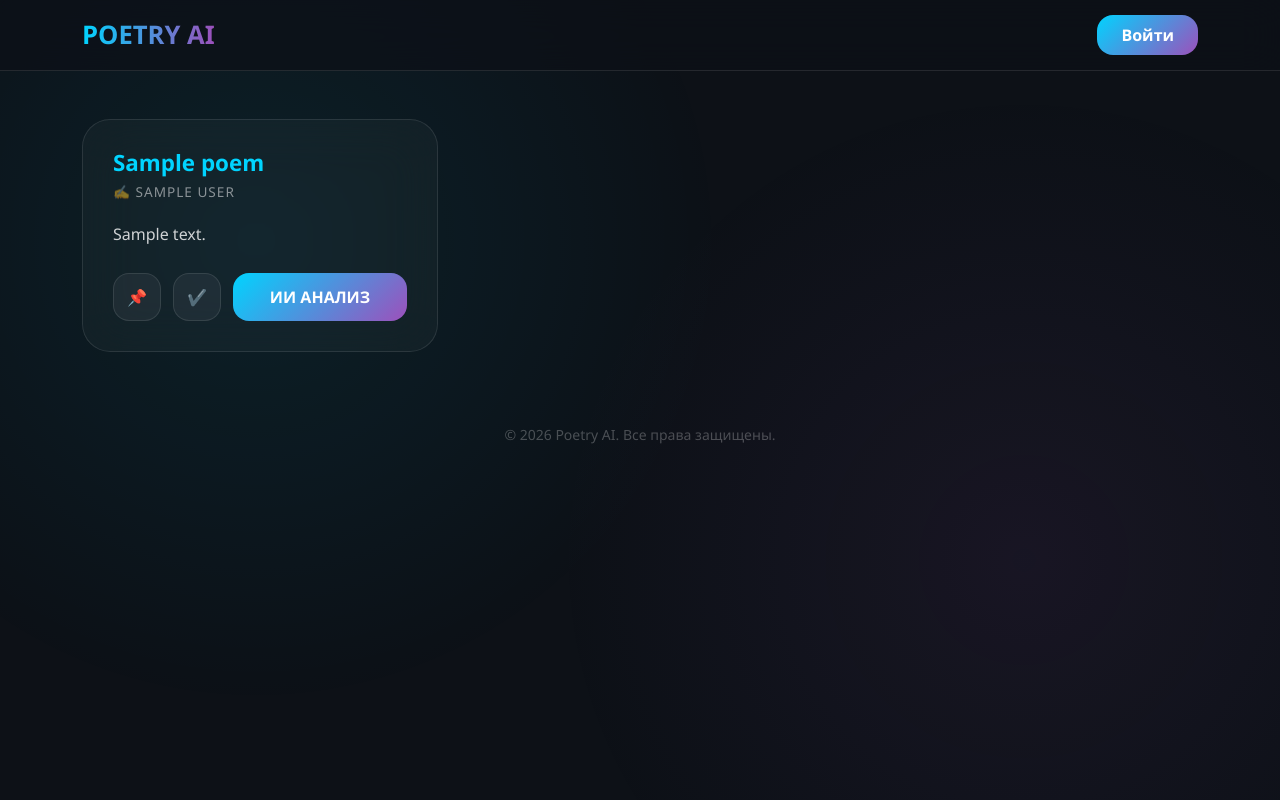
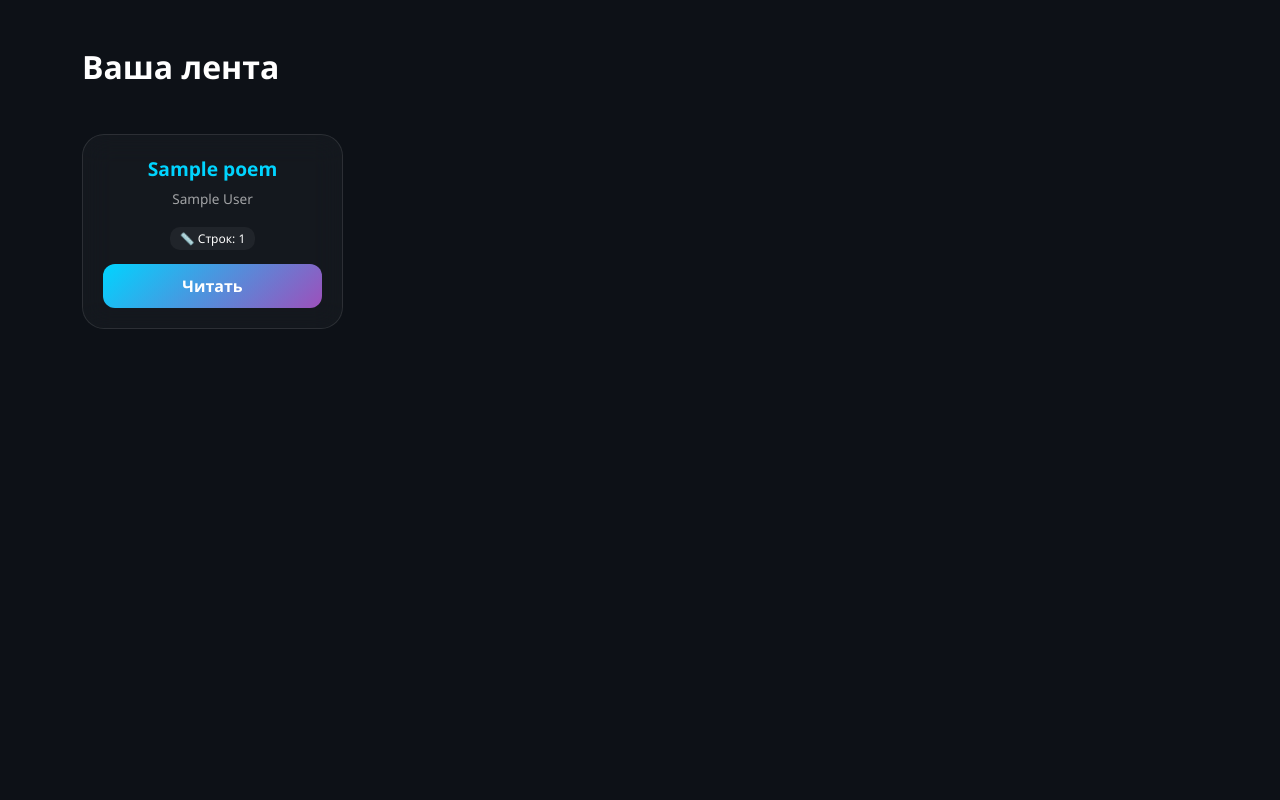
Before and after one commit to zynqff/ssalfatest, a FastAPI app: page / in a window 1280 px wide. Run offline with FastAPI, Linux system fonts and the light colour scheme; tables that the repository leaves empty hold one stand-in row (values such as "Sample post").

Commit message:
Update index.html

```diff
--- a/templates/index.html
+++ b/templates/index.html
@@ -3,225 +3,106 @@
 <head>
     <meta charset="UTF-8">
     <meta name="viewport" content="width=device-width, initial-scale=1.0">
-    <title>Poetry AI | Главная</title>
+    <title>Poetry AI | Лента</title>
     <link href="https://cdn.jsdelivr.net/npm/bootstrap@5.3.0/dist/css/bootstrap.min.css" rel="stylesheet">
     <style>
-        :root {
-            --accent: #00d4ff;
-            --secondary: #9d50bb;
-            --glass: rgba(255, 255, 255, 0.03);
-            --border: rgba(255, 255, 255, 0.1);
+        :root { --accent: #00d4ff; --secondary: #9d50bb; --glass: rgba(255, 255, 255, 0.03); }
+        body { background: #0d1117; color: white; font-family: 'Segoe UI', sans-serif; }
+
+        /* Компактная карточка */
+        .poem-card {
+            background: var(--glass);
+            backdrop-filter: blur(15px);
+            border: 1px solid rgba(255, 255, 255, 0.1);
+            border-radius: 22px;
+            padding: 20px;
+            transition: 0.3s;
+            text-align: center;
+        }
+        .poem-card:hover { transform: translateY(-5px); border-color: var(--accent); }
+
+        .poem-title { color: var(--accent); font-weight: 700; margin-bottom: 5px; font-size: 1.2rem; }
+        .poem-author { font-size: 0.85rem; opacity: 0.6; margin-bottom: 15px; }
+        .lines-count { font-size: 0.75rem; background: rgba(255,255,255,0.05); padding: 3px 10px; border-radius: 10px; }
+
+        .btn-read {
+            background: linear-gradient(135deg, var(--accent), var(--secondary));
+            border: none; color: white; width: 100%; border-radius: 12px;
+            padding: 10px; font-weight: 700; margin-top: 15px;
         }
 
-        body {
-            background: #0d1117;
-            color: white;
-            font-family: 'Segoe UI', Roboto, sans-serif;
-            min-height: 100vh;
-            margin: 0;
-            overflow-x: hidden;
-        }
-
-        /* Анимированный фон */
-        .glow-bg {
-            position: fixed;
-            top: 0; left: 0; width: 100%; height: 100%;
-            z-index: -1;
-            background:
-                radial-gradient(circle at 20% 30%, rgba(0, 212, 255, 0.08), transparent 40%),
-                radial-gradient(circle at 80% 70%, rgba(157, 80, 187, 0.08), transparent 40%);
-        }
-
-        /* Навигация */
-        .navbar-glass {
-            background: rgba(13, 17, 23, 0.7);
-            backdrop-filter: blur(20px);
-            border-bottom: 1px solid var(--border);
-            padding: 15px 0;
-            position: sticky;
-            top: 0;
-            z-index: 1000;
-        }
-
-        .brand {
-            font-weight: 800;
-            font-size: 1.6rem;
-            background: linear-gradient(to right, var(--accent), var(--secondary));
-            -webkit-background-clip: text;
-            -webkit-text-fill-color: transparent;
-            text-decoration: none;
-        }
-
-        /* Карточка стиха */
-        .poem-card {
-            background: var(--glass);
+        /* Стиль модального окна (Стекло) */
+        .modal-content {
+            background: rgba(20, 25, 35, 0.9) !important;
             backdrop-filter: blur(25px);
-            border: 1px solid var(--border);
-            border-radius: 28px;
-            padding: 30px;
-            height: 100%;
-            transition: all 0.4s cubic-bezier(0.165, 0.84, 0.44, 1);
-            display: flex;
-            flex-direction: column;
-            position: relative;
-        }
-
-        .poem-card:hover {
-            transform: translateY(-10px);
-            border-color: var(--accent);
-            box-shadow: 0 20px 40px rgba(0, 0, 0, 0.4), 0 0 20px rgba(0, 212, 255, 0.1);
-        }
-
-        .poem-title {
-            color: var(--accent);
-            font-weight: 700;
-            font-size: 1.4rem;
-            margin-bottom: 5px;
-        }
-
-        .poem-author {
-            font-size: 0.85rem;
-            color: rgba(255, 255, 255, 0.5);
-            margin-bottom: 20px;
-            letter-spacing: 1px;
-            text-transform: uppercase;
-        }
-
-        .poem-preview {
-            font-size: 1rem;
-            line-height: 1.6;
-            color: rgba(255, 255, 255, 0.8);
-            flex-grow: 1;
-            white-space: pre-wrap;
-            margin-bottom: 25px;
-        }
-
-        /* Кнопки действий */
-        .actions {
-            display: flex;
-            gap: 12px;
-            align-items: center;
-        }
-
-        .btn-tool {
-            width: 48px;
-            height: 48px;
-            border-radius: 16px;
-            background: rgba(255, 255, 255, 0.05);
-            border: 1px solid var(--border);
-            color: white;
-            display: flex;
-            align-items: center;
-            justify-content: center;
-            transition: 0.3s;
-            cursor: pointer;
-        }
-
-        .btn-tool:hover {
-            background: rgba(0, 212, 255, 0.1);
-            border-color: var(--accent);
-            color: var(--accent);
-            transform: scale(1.05);
-        }
-
-        .btn-ai-analyze {
-            flex-grow: 1;
-            background: linear-gradient(135deg, var(--accent), var(--secondary));
-            border: none;
-            color: white;
-            font-weight: 700;
-            border-radius: 16px;
-            padding: 12px;
-            text-decoration: none;
-            text-align: center;
-            transition: 0.3s;
-        }
-
-        .btn-ai-analyze:hover {
-            filter: brightness(1.1);
-            box-shadow: 0 10px 20px rgba(157, 80, 187, 0.3);
+            border: 1px solid rgba(255,255,255,0.1) !important;
+            border-radius: 30px !important;
             color: white;
         }
+        .modal-header { border-bottom: 1px solid rgba(255,255,255,0.05); }
+        .full-poem-text { white-space: pre-wrap; font-size: 1.1rem; line-height: 1.6; margin: 20px 0; }
 
-        /* Админ-ссылка внутри карточки */
-        .admin-badge {
-            position: absolute;
-            top: 15px;
-            right: 15px;
-            font-size: 0.7rem;
-            background: rgba(255, 255, 255, 0.05);
-            padding: 4px 10px;
-            border-radius: 20px;
-            color: rgba(255, 255, 255, 0.3);
-            text-decoration: none;
-            border: 1px solid transparent;
-        }
-
-        .admin-badge:hover {
-            border-color: var(--secondary);
-            color: white;
-        }
-
-        /* Пустая лента */
-        .empty-state {
-            text-align: center;
-            padding: 100px 20px;
-            opacity: 0.5;
-        }
+        .modal-actions { display: grid; grid-template-columns: 1fr 1fr; gap: 10px; }
+        .btn-modal { background: rgba(255,255,255,0.05); border: 1px solid rgba(255,255,255,0.1); color: white; border-radius: 12px; padding: 10px; transition: 0.3s; }
+        .btn-modal:hover { background: var(--accent); color: #000; }
+        .btn-ai-main { grid-column: span 2; background: linear-gradient(135deg, var(--accent), var(--secondary)); border: none; font-weight: 700; }
     </style>
 </head>
 <body>
-    <div class="glow-bg"></div>
 
-    <nav class="navbar-glass">
-        <div class="container d-flex justify-content-between align-items-center">
-            <a href="/" class="brand">POETRY AI</a>
-            <div class="d-flex align-items-center gap-3">
-                {% if user %}
-                    <span class="small opacity-50 d-none d-md-inline">Привет, {{ user.username }}</span>
-                    <a href="/profile" class="btn btn-sm btn-outline-info" style="border-radius: 12px;">Профиль</a>
-                    {% if user.is_admin %}
-                        <a href="/admin" class="btn btn-sm btn-warning" style="border-radius: 12px; font-weight: 700;">Админка</a>
-                    {% endif %}
-                {% else %}
-                    <a href="/login" class="btn-ai-analyze px-4 py-2">Войти</a>
-                {% endif %}
+<div class="container py-5">
+    <h2 class="mb-5 fw-bold">Ваша лента</h2>
+    <div class="row g-4">
+        {% for poem in poems %}
+        <div class="col-6 col-md-4 col-lg-3">
+            <div class="poem-card">
+                <div class="poem-title">{{ poem.title }}</div>
+                <div class="poem-author">{{ poem.author }}</div>
+                <span class="lines-count">📏 Строк: {{ (poem.content.split('\n')|length) }}</span>
+
+                <button class="btn-read"
+                        onclick="openPoem('{{ poem.title }}', '{{ poem.author }}', `{{ poem.content }}`, '{{ poem.id }}')">
+                    Читать
+                </button>
             </div>
         </div>
-    </nav>
+        {% endfor %}
+    </div>
+</div>
 
-    <div class="container mt-5">
-        <div class="row g-4">
-            {% for poem in poems %}
-            <div class="col-md-6 col-lg-4">
-                <div class="poem-card">
-                    {% if user and user.is_admin %}
-                        <a href="/admin" class="admin-badge">⚙️ Настроить</a>
-                    {% endif %}
+<div class="modal fade" id="poemModal" tabindex="-1" aria-hidden="true">
+    <div class="modal-dialog modal-dialog-centered">
+        <div class="modal-content p-3">
+            <div class="modal-header d-flex justify-content-between align-items-center">
+                <h5 class="modal-title" id="mTitle" style="color: var(--accent)"></h5>
+                <button type="button" class="btn-close btn-close-white" data-bs-dismiss="modal"></button>
+            </div>
+            <div class="modal-body">
+                <p id="mAuthor" class="text-secondary small"></p>
+                <div id="mText" class="full-poem-text"></div>
 
-                    <h4 class="poem-title">{{ poem.title }}</h4>
-                    <div class="poem-author">✍️ {{ poem.author }}</div>
-
-                    <div class="poem-preview">{{ poem.content[:180] }}{% if poem.content|length > 180 %}...{% endif %}</div>
-
-                    <div class="actions">
-                        <button class="btn-tool" title="Закрепить">📌</button>
-                        <button class="btn-tool" title="Отметить прочитанным">✔️</button>
-                        <a href="/poem/{{ poem.id }}" class="btn-ai-analyze">ИИ АНАЛИЗ</a>
-                    </div>
+                <div class="modal-actions mt-4">
+                    <button class="btn-modal">📌 Закрепить</button>
+                    <button class="btn-modal">✔️ Прочитано</button>
+                    <a id="mAiLink" href="#" class="btn btn-modal btn-ai-main">🧠 ИИ Анализ (Groq)</a>
                 </div>
             </div>
-            {% else %}
-            <div class="col-12 empty-state">
-                <h3>Лента пуста</h3>
-                <p>Администратор еще не добавил ни одного стихотворения.</p>
-            </div>
-            {% endfor %}
         </div>
     </div>
+</div>
 
-    <footer class="mt-5 py-4 text-center opacity-25 small">
-        &copy; 2026 Poetry AI. Все права защищены.
-    </footer>
+<script src="https://cdn.jsdelivr.net/npm/bootstrap@5.3.0/dist/js/bootstrap.bundle.min.js"></script>
+<script>
+    function openPoem(title, author, content, id) {
+        document.getElementById('mTitle').innerText = title;
+        document.getElementById('mAuthor').innerText = 'Автор: ' + author;
+        document.getElementById('mText').innerText = content;
+        document.getElementById('mAiLink').href = '/poem/' + id;
+
+        var myModal = new bootstrap.Modal(document.getElementById('poemModal'));
+        myModal.show();
+    }
+</script>
+
 </body>
-    </html>
+</html>
```
